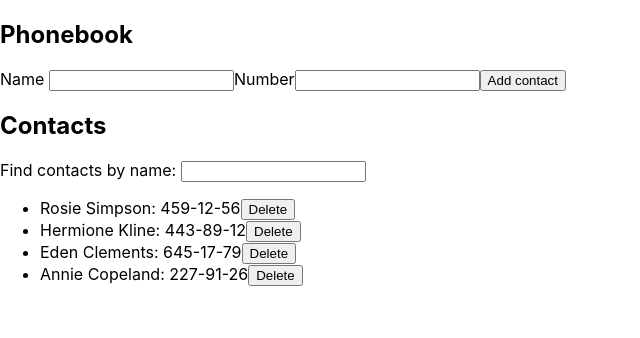
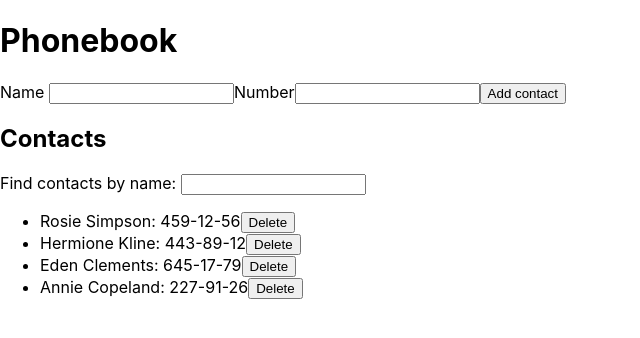
Before and after one commit to GeryMarkury/goit-react-hw-02-phonebook, a React (Create React App) app: page / in a window 1280 px wide. Shown: the top 338 px of the page, without its empty margins (0-640 px from the left). Built offline with nearby package versions, Linux system fonts and the light colour scheme.

Commit message:
Edit structure

```diff
--- a/src/components/App.jsx
+++ b/src/components/App.jsx
@@ -1,8 +1,7 @@
 import { Component } from 'react';
 import { nanoid } from 'nanoid'
-import { Section } from './Section/Section';
-import { NameForm } from './Section/NameForm/NameForm';
-import { ContactsList } from './Section/ContactsList/ContactsList';
+import { NameForm } from './NameForm/NameForm';
+import { ContactsList } from './ContactsList/ContactsList';
 
 export class App extends Component {
 
@@ -47,12 +46,10 @@ onAddContact = (name, number) => {
 
     return (
      <div>
-        <Section title="Phonebook">
+        <h1>Phonebook</h1>
           <NameForm onAddContact={this.onAddContact}></NameForm>
-        </Section>
-        <Section title="Contacts">
+        <h2>Contacts</h2>
           <ContactsList contacts={visibleContacts} value={this.state.filter} changeFilter={this.changeFilter} onDeleteContact={this.onDeleteContact}></ContactsList>
-        </Section>
       </div>
   );
   }
--- a/src/components/Section/Section.jsx
+++ /dev/null
@@ -1,6 +0,0 @@
-export const Section = ({ title, children }) => (
-  <section>
-    <h2>{title}</h2>
-    {children}
-  </section>
-);
```
Also changed, not shown: src/components/ContactsList/ContactsList.jsx (renamed from src/components/Section/ContactsList/ContactsList.jsx), src/components/ContactsList/Filter/Filter.jsx (renamed from src/components/Section/ContactsList/Filter/Filter.jsx), src/components/NameForm/NameForm.jsx (renamed from src/components/Section/NameForm/NameForm.jsx).
